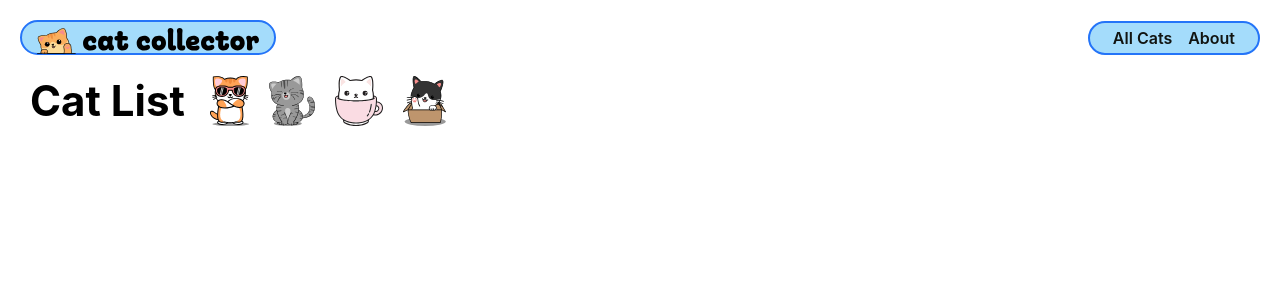
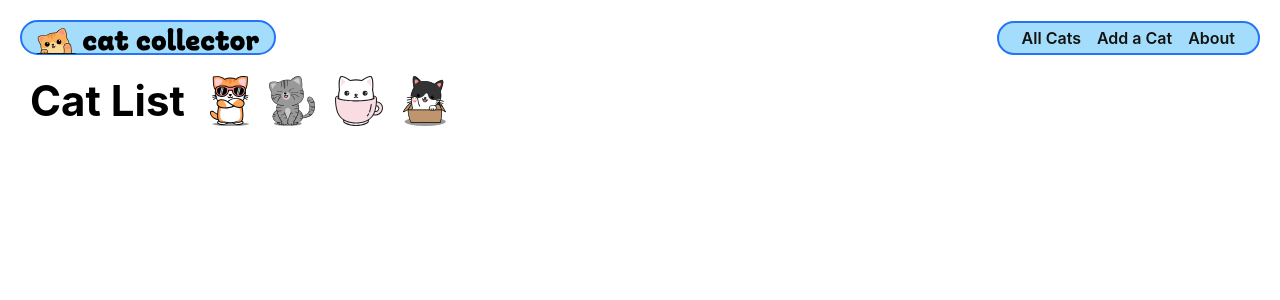
Before and after one commit to xAbdullaShaker/django-crud-app-cat-collector, a Django app: page /cats/ in a window 1280 px wide. Shown: the top 300 px of the page. Run offline with Django 5.2, Linux system fonts and the light colour scheme; data that the repository does not hold is empty.

Commit message:
added create cat

```diff
--- a/main_app/models.py
+++ b/main_app/models.py
@@ -1,4 +1,5 @@
 from django.db import models
+from django.urls import reverse
 
 class Cat(models.Model):
     name = models.CharField(max_length=100)
@@ -8,3 +9,6 @@ class Cat(models.Model):
 
     def __str__(self):
         return self.name
+
+    def get_absolute_url(self):
+        return reverse('cat-detail', kwargs={'cat_id': self.id})
--- a/main_app/templates/base.html
+++ b/main_app/templates/base.html
@@ -19,18 +19,20 @@
     <header>
       <div class="header-logo-container">
         <a href="/">
-          <img src="{% static 'images/header-logo.svg' %}" alt="The Cat Collector Logo">
+          <img
+            src="{% static 'images/header-logo.svg' %}"
+            alt="The Cat Collector Logo"
+          />
         </a>
       </div>
       <nav>
         <ul>
-          <li><a href="/cats">All Cats</a></li>
+          <li><a href="{% url 'cat-index'%}">All Cats</a></li>
+          <li><a href="{% url 'cat-create'%}">Add a Cat</a></li>
           <li><a href="/about">About</a></li>
         </ul>
       </nav>
     </header>
-    <main>{% block content %}
-        {% endblock %}
-    </main>
+    <main>{% block content %} {% endblock %}</main>
   </body>
 </html>
--- a/main_app/templates/cats/index.html
+++ b/main_app/templates/cats/index.html
@@ -1,14 +1,11 @@
 {% extends 'base.html' %}
 {% load static %}
+
 {% block head %}
+<link rel="stylesheet" href="{% static 'css/cats/cat-index.css' %}">
+{% endblock %}
 
-<link
-  rel="stylesheet"
-  href="{% static 'css/cats/cat-index.css' %}"
-/>
-{% endblock %}
 {% block content %}
-
 <section class="page-header">
   <h1>Cat List</h1>
     <img
@@ -28,27 +25,31 @@
     alt="A cat in a box"
   />
 </section>
+<section class="card-container">
 
-<section class="card-container">
   {% for cat in cats %}
+  <a href="{% url 'cat-detail' cat.id %}">
+
     <div class="card">
       <div class="card-content">
+
         <div class="card-img-container">
-        <img
-          src="{% static 'images/sk8r-boi-cat.svg' %}"
-          alt="A skater boy cat"
-        />
+          <img src="{% static 'images/sk8r-boi-cat.svg' %}" alt="A skater boy cat">
         </div>
+
         <h2 class="card-title">{{ cat.name }}</h2>
         {% if cat.age > 0 %}
-      <p>A {{ cat.age }} year old {{ cat.breed }}</p>
+        <p>A {{cat.age}} year old {{ cat.breed }}.</p>
         {% else %}
         <p>A {{ cat.breed }} kitten.</p>
         {% endif %}
+
         <p><small>{{ cat.description }}</small></p>
+
       </div>
     </div>
+  </a>
   {% endfor %}
+
 </section>
-
 {% endblock %}
--- a/main_app/urls.py
+++ b/main_app/urls.py
@@ -6,4 +6,7 @@ urlpatterns = [
     path('about/', views.about, name='about'),
     path('cats/', views.cat_index, name='cat-index'),
     path('cats/<int:cat_id>/', views.cat_detail, name='cat-detail'),
+    path('cats/create/', views.CatCreate.as_view(), name='cat-create'),
+
+
 ]
--- a/main_app/views.py
+++ b/main_app/views.py
@@ -1,4 +1,5 @@
 from django.shortcuts import render
+from django.views.generic import CreateView
 from .models import Cat
 
 def home(request):
@@ -15,3 +16,9 @@ def cat_detail(request, cat_id):
   cat = Cat.objects.get(id=cat_id)
   print('cat: ', cat)
   return render(request, 'cats/detail.html', { 'cat': cat })
+
+# class based views
+
+class CatCreate(CreateView):
+    model = Cat
+    fields = ['name', 'breed', 'description', 'age']
```
Also changed, not shown: main_app/templates/main_app/cat_form.html (added, +18 -0 lines), main_app/static/css/form.css (added). Lines whose indentation alone changed are shown as unchanged.
